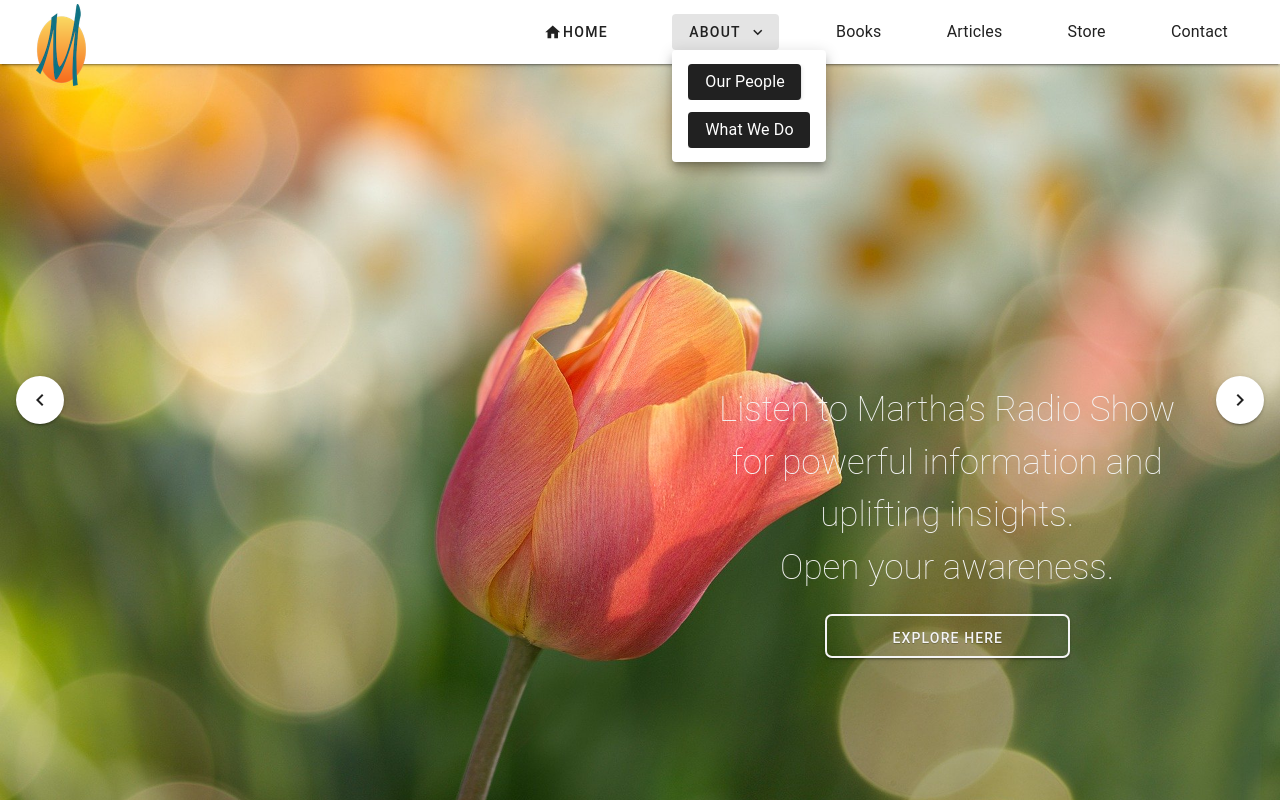
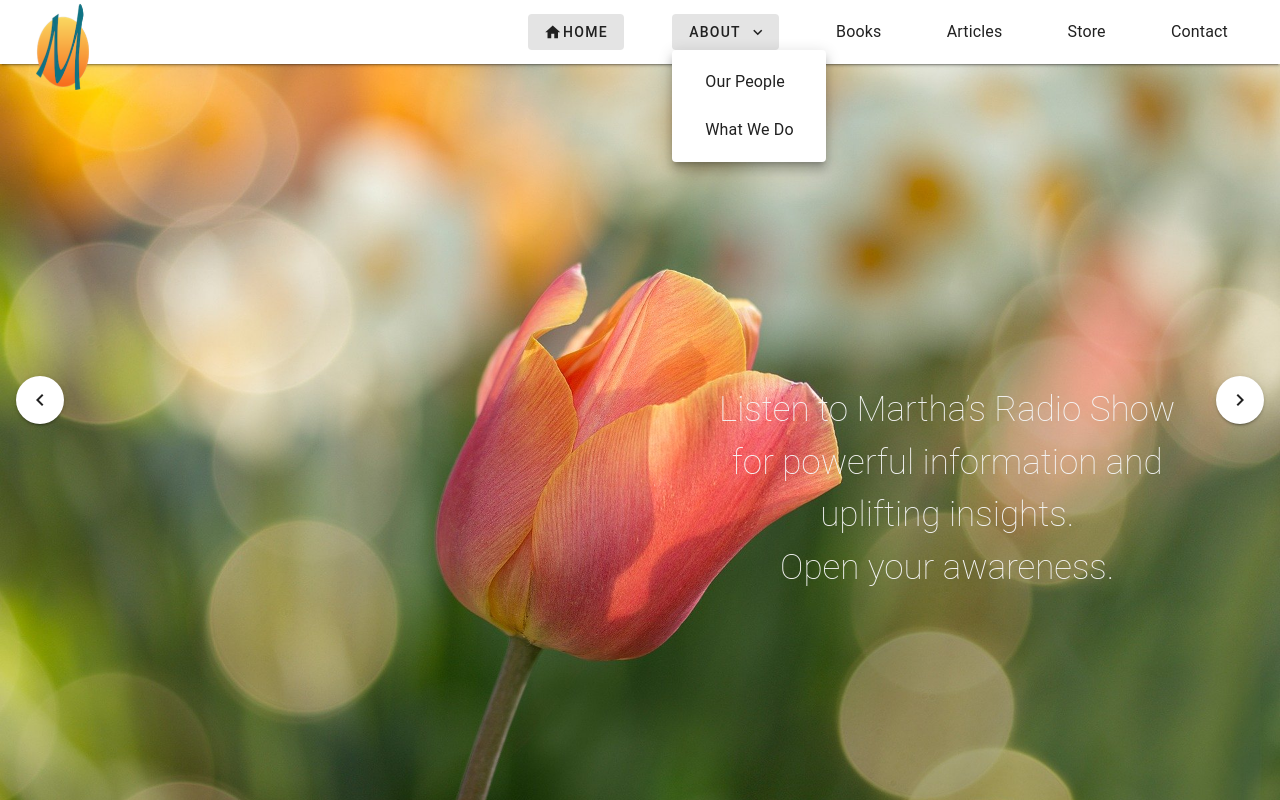
Before and after one commit to JimSadler/marthaVue3, a Vue app: page / in a window 1280 px wide. Both pictures are taken after a click on the button "ABOUT". Shown: the top 800 px of the page. Built offline with nearby package versions, Linux system fonts and the light colour scheme.

Commit message:
added active styles to nav bar.

```diff
--- a/src/components/AppNavigation.vue
+++ b/src/components/AppNavigation.vue
@@ -1,5 +1,5 @@
 <script setup>
-import { ref} from 'vue';
+import { ref, computed} from 'vue';
 import { useRouter } from 'vue-router'
 
 const router = useRouter()
@@ -7,6 +7,9 @@ function dynamicToRoute(name) {
   console.log('dynamicToRoute',name)
   router.push({name:name})
 }
+const active = computed(() => {
+  return `active-${router.currentRoute.value.name}`
+})
 const drawer = ref(null)
 </script>
 <template>
@@ -20,7 +23,7 @@ const drawer = ref(null)
         target="_blank"
         aria-label="Martha Novak Website"
       >
-        <img alt="Martha Novak Website" class='ml-5 mr-5 mt-1 d-inline-block' style="width: 35.9%;"
+        <img alt="Martha Novak Website" class='ml-5 mr-5 mt-1 d-inline-block' style="width: 37.9%;"
              src="@/assets/m-logo-circle-fill-about-png-final.png"/>
       </a>
     </div>
@@ -32,32 +35,33 @@ const drawer = ref(null)
       <v-spacer></v-spacer>
       <nav aria-label="Main">
         <v-list class="d-flex px-5" style="list-style-type: none;">
-          <v-list-item class="mx-2">
-            <v-btn @click="dynamicToRoute('home')" color="grey-darken-4">
+          <v-list-item :class="active" class="mx-2">
+            <v-btn to="/" exact color="grey-darken-4">
               <v-icon color="grey-darken-4">mdi-home</v-icon>
               Home
             </v-btn>
 
           </v-list-item>
-          <v-list-item class="mx-2">
+          <v-list-item :class="active" class="mx-2">
             <v-menu>
               <template v-slot:activator="{ props }">
                 <v-btn
                   color="grey-darken-4"
                   v-bind="props"
                   append-icon="mdi-chevron-down"
+                  exact
                 >
                   About
                 </v-btn>
               </template>
               <v-list>
                 <v-list-item>
-                  <v-btn @click="dynamicToRoute('people')" color="grey-darken-4">
+                  <v-btn to="/our-people" color="grey-darken-4" variant="text" exact>
                     <v-list-item-title>Our People</v-list-item-title>
                   </v-btn>
                 </v-list-item>
                 <v-list-item>
-                  <v-btn @click=" dynamicToRoute('what-we-do')" color="grey-darken-4">
+                  <v-btn to="what-we-do" exact color="grey-darken-4" variant="text">
                     <v-list-item-title>What We Do</v-list-item-title>
                   </v-btn>
                 </v-list-item>
@@ -65,22 +69,22 @@ const drawer = ref(null)
             </v-menu>
           </v-list-item>
           <v-list-item>
-            <v-btn @click="dynamicToRoute('books')" color="grey-darken-4">
+            <v-btn to="/books" color="grey-darken-4" exact>
               <v-list-item-title>Books</v-list-item-title>
             </v-btn>
           </v-list-item>
           <v-list-item>
-            <v-btn @click="dynamicToRoute('articles')" color="grey-darken-4">
+            <v-btn to="/articles" exact color="grey-darken-4">
               <v-list-item-title>Articles</v-list-item-title>
             </v-btn>
           </v-list-item>
           <v-list-item>
-            <v-btn @click="dynamicToRoute('store')" color="grey-darken-4">
+            <v-btn to="/store" exact color="grey-darken-4">
               <v-list-item-title>Store</v-list-item-title>
             </v-btn>
           </v-list-item>
           <v-list-item>
-            <v-btn @click="dynamicToRoute('contact')" color="grey-darken-4">
+            <v-btn to="/contact" exact color="grey-darken-4">
               <v-list-item-title>Contact</v-list-item-title>
             </v-btn>
           </v-list-item>
@@ -91,5 +95,7 @@ const drawer = ref(null)
 </template>
 
 <style lang="scss" scoped>
-
+       //.active-home,.active-about {
+       //  background-color: #8db0b3 !important;
+       //}
 </style>
--- a/src/router/index.js
+++ b/src/router/index.js
@@ -70,6 +70,7 @@ const routes = [
 
 const router = createRouter({
   history: createWebHistory(),
+  linkExactActiveClass: "active",
   routes,
 })
 // update title
--- a/src/views/HomeView.vue
+++ b/src/views/HomeView.vue
@@ -17,13 +17,13 @@
             <!-- <button class="button">Learn More</button> -->
             <br />
 
-            <v-btn
-              density="comfortable"
-              size="x-large"
-              class="button btn is-medium animated-button victoria-three animated flipInX px-15"
-              href="/radio"
-            >Explore Here</v-btn
-            >
+            <!--<v-btn-->
+            <!--  density="comfortable"-->
+            <!--  size="x-large"-->
+            <!--  class="button btn is-medium animated-button victoria-three animated flipInX px-15"-->
+            <!--  href="/radio"-->
+            <!--&gt;Explore Here</v-btn-->
+            <!--&gt;-->
           </h2>
         </div>
       </v-carousel-item>
@@ -44,7 +44,7 @@
             <v-btn
               size="x-large"
               class="button btn is-medium animated-button victoria-three animated flipInX px-15"
-              href="/about"
+              href="/our-people"
             >Connect Here</v-btn
             >
           </h2>
@@ -63,12 +63,12 @@
             downloads available.
             <!-- <button class="button">Learn More</button> -->
             <br />
-            <v-btn
-              size="x-large"
-              class="button btn is-medium animated-button victoria-three animated flipInX px-15"
-              href="/classes"
-            >Learn More</v-btn
-            >
+            <!--<v-btn-->
+            <!--  size="x-large"-->
+            <!--  class="button btn is-medium animated-button victoria-three animated flipInX px-15"-->
+            <!--  href="/classes"-->
+            <!--&gt;Learn More</v-btn-->
+            <!--&gt;-->
           </h2>
           <div class="transboxButton"></div>
         </div>
--- a/src/views/StoreView.vue
+++ b/src/views/StoreView.vue
@@ -59,7 +59,7 @@ function extraBottomMargin (item) {
                  <span :data-fsc-item-path="video.store_path" data-fsc-item-display="data-fsc-item-display">
 
                 </span>
-                <!--{{ video.title }}-->
+                {{ video.title }}
                 <span class="text-teal">${{video.price}}</span>
               </v-card-title>
               <v-tooltip width="15%" location="top" :text="video.description" :aria-label="video.description">
@@ -117,7 +117,7 @@ function extraBottomMargin (item) {
                 <span :data-fsc-item-path="audio.store_path" data-fsc-item-display="data-fsc-item-display">
 
                 </span>
-                <!--{{ audio.title }}-->
+                {{ audio.title }}
 
                 <span class="text-teal" data-fsc-item-price="data-fsc-item-price">${{audio.price}}</span>
               </v-card-title>
```
